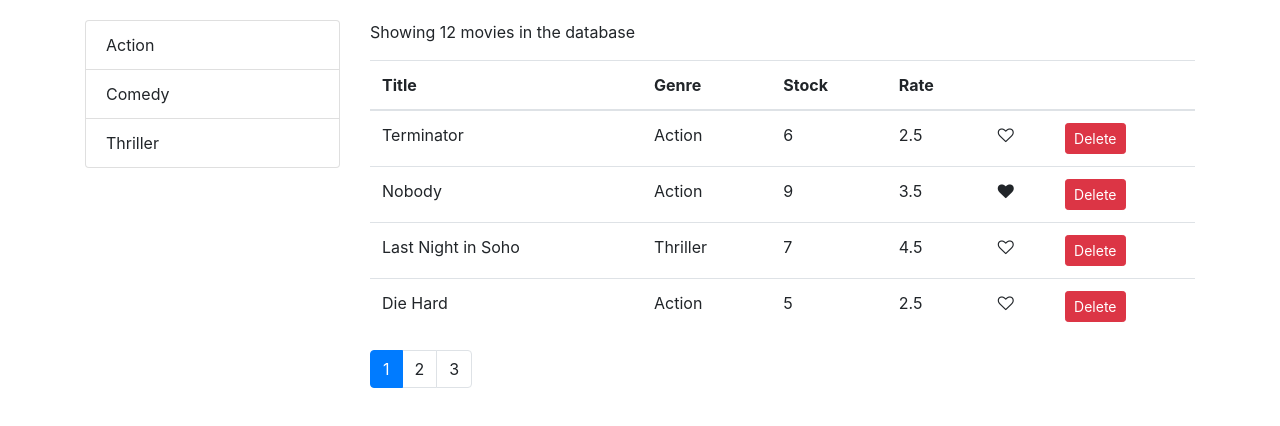
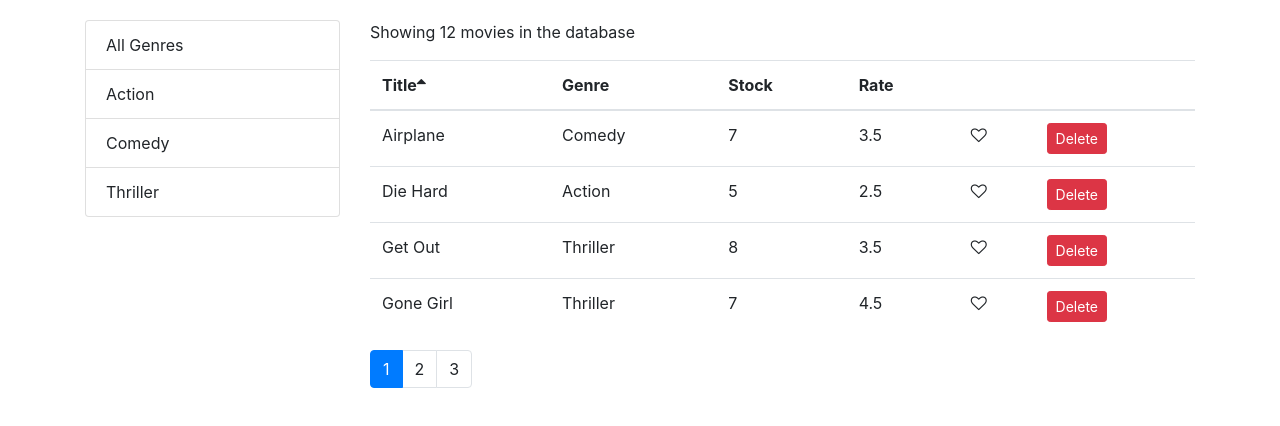
Before and after one commit to afrizaharahap/vidly-app, a React (Create React App) app: page / in a window 1280 px wide. Shown: the top 426 px of the page. Built offline with nearby package versions, Linux system fonts and the light colour scheme.

Commit message:
update pagination,filtering,sorting and extracting

```diff
--- a/src/components/common/listGroup.jsx
+++ b/src/components/common/listGroup.jsx
@@ -1,8 +1,14 @@
 import React from "react";
 
-const listGroup = (props) => {
-  const { items, textProperty, valueProperty, selectedItem, onItemSelect } =
-    props;
+const listGroup = ({
+  items,
+  textProperty,
+  valueProperty,
+  selectedItem,
+  onItemSelect,
+}) => {
+  // const { items, textProperty, valueProperty, selectedItem, onItemSelect } =
+  //   props;
   return (
     <ul className="list-group">
       {items.map((item) => (
--- a/src/components/common/pagination.jsx
+++ b/src/components/common/pagination.jsx
@@ -2,8 +2,8 @@
 import propTypes from "prop-types";
 import _ from "lodash";
 
-const Pagination = (props) => {
-  const { itemsCount, pageSize, currentPage, onPageChange } = props;
+const Pagination = ({ itemsCount, pageSize, currentPage, onPageChange }) => {
+  //const { itemsCount, pageSize, currentPage, onPageChange } = props;
   //console.log(currentPage);
   const pagesCount = Math.ceil(itemsCount / pageSize);
   if (pagesCount === 1) return null;
--- /dev/null
+++ b/src/components/common/table.jsx
@@ -0,0 +1,14 @@
+import React from "react";
+import TableHeader from "./tableHeader";
+import TableBody from "./tableBody";
+
+const Table = ({ columns, sortColumn, onSort, data }) => {
+  return (
+    <table className="table">
+      <TableHeader columns={columns} sortColumn={sortColumn} onSort={onSort} />
+      <TableBody columns={columns} data={data} />
+    </table>
+  );
+};
+
+export default Table;
--- /dev/null
+++ b/src/components/common/tableBody.jsx
@@ -0,0 +1,32 @@
+import React, { Component } from "react";
+import _ from "lodash";
+
+class TableBody extends Component {
+  renderCell = (item, column) => {
+    if (column.content) return column.content(item);
+    return _.get(item, column.path);
+  };
+
+  createKey = (item, column) => {
+    return item._id + (column.path || column.key);
+  };
+
+  render() {
+    const { data, columns } = this.props;
+    return (
+      <tbody>
+        {data.map((item) => (
+          <tr key={item._id}>
+            {columns.map((column) => (
+              <td key={this.createKey(item, column)}>
+                {this.renderCell(item, column)}
+              </td>
+            ))}
+          </tr>
+        ))}
+      </tbody>
+    );
+  }
+}
+
+export default TableBody;
--- /dev/null
+++ b/src/components/common/tableHeader.jsx
@@ -0,0 +1,40 @@
+import React, { Component } from "react";
+
+class TableHeader extends Component {
+  raiseSort = (path) => {
+    const sortColumn = { ...this.props.sortColumn };
+    if (sortColumn.path === path)
+      sortColumn.order = sortColumn.order === "asc" ? "desc" : "asc";
+    else {
+      sortColumn.path = path;
+      sortColumn.order = "asc";
+    }
+    this.props.onSort(sortColumn);
+  };
+  renderSortIcon = (column) => {
+    const { sortColumn } = this.props;
+    if (column.path !== sortColumn.path) return null;
+    if (sortColumn.order === "asc") return <i className="fa fa-sort-asc" />;
+    return <i className="fa fa-sort-desc" />;
+  };
+  render() {
+    return (
+      <thead>
+        <tr>
+          {this.props.columns.map((column) => (
+            <th
+              className="clickable"
+              key={column.path || column.key}
+              onClick={() => this.raiseSort(column.path)}
+            >
+              {column.label}
+              {this.renderSortIcon(column)}
+            </th>
+          ))}
+        </tr>
+      </thead>
+    );
+  }
+}
+
+export default TableHeader;
--- a/src/components/movies.jsx
+++ b/src/components/movies.jsx
@@ -1,11 +1,12 @@
 //import react from "react";
 import React, { Component } from "react";
-import Like from "./common/like";
+import MoviesTable from "./moviesTable";
 import ListGroup from "./common/listGroup";
 import Pagination from "./common/pagination";
 import { getMovies } from "../services/fakeMovieService";
 import { getGenres } from "../services/fakeGenreService";
 import { paginate } from "../utils/paginate";
+import _ from "lodash";
 
 class Movies extends Component {
   state = {
@@ -13,10 +14,12 @@
     genres: [],
     currentPage: 1,
     pageSize: 4,
+    sortColumn: { path: "title", order: "asc" },
   };
 
   componentDidMount() {
-    this.setState({ movies: getMovies(), genres: getGenres() });
+    const genres = [{ _id: "", name: "All Genres" }, ...getGenres()];
+    this.setState({ movies: getMovies(), genres });
   }
 
   handleDelete = (movie) => {
@@ -40,24 +43,35 @@
     this.setState({ currentPage: page });
   };
   handleGenreSelect = (genre) => {
-    this.setState({ selectedGenre: genre });
+    this.setState({ selectedGenre: genre, currentPage: 1 });
   };
-  render() {
-    const { length: count } = this.state.movies;
+
+  handleSort = (sortColumn) => {
+    this.setState({ sortColumn });
+  };
+  getPagedData = () => {
     const {
       pageSize,
       currentPage,
       selectedGenre,
+      sortColumn,
       movies: allMovies,
     } = this.state;
+    const filtered =
+      selectedGenre && selectedGenre._id
+        ? allMovies.filter((m) => m.genre._id === selectedGenre._id)
+        : allMovies;
+    const sorted = _.orderBy(filtered, [sortColumn.path], [sortColumn.order]);
+    const movies = paginate(sorted, currentPage, pageSize);
+    return { totalCount: filtered.length, data: movies };
+  };
+  render() {
+    const { length: count } = this.state.movies;
+    const { pageSize, currentPage, sortColumn } = this.state;
 
     if (count === 0) return <p>There are no movies shown</p>;
 
-    const filtered = selectedGenre
-      ? allMovies.filter((m) => m.genre._id === selectedGenre._id)
-      : allMovies;
-
-    const movies = paginate(filtered, currentPage, pageSize);
+    const { totalCount, data: movies } = this.getPagedData();
 
     return (
       <div className="row">
@@ -69,45 +83,16 @@
           />
         </div>
         <div className="col">
-          <p>Showing {filtered.length} movies in the database</p>
-          <table className="table">
-            <thead>
-              <tr>
-                <th>Title</th>
-                <th>Genre</th>
-                <th>Stock</th>
-                <th>Rate</th>
-                <th />
-                <th />
-              </tr>
-            </thead>
-            <tbody>
-              {movies.map((movie) => (
-                <tr key={movie._id}>
-                  <td>{movie.title}</td>
-                  <td>{movie.genre.name}</td>
-                  <td>{movie.numberInStock}</td>
-                  <td>{movie.dailyRentalRate}</td>
-                  <td>
-                    <Like
-                      liked={movie.liked}
-                      onClick={() => this.handleLike(movie)}
-                    />
-                  </td>
-                  <td>
-                    <button
-                      onClick={() => this.handleDelete(movie)}
-                      className="btn btn-danger btn-sm"
-                    >
-                      Delete
-                    </button>
-                  </td>
-                </tr>
-              ))}
-            </tbody>
-          </table>{" "}
+          <p>Showing {totalCount} movies in the database</p>
+          <MoviesTable
+            movies={movies}
+            sortColumn={sortColumn}
+            onLike={this.handleLike}
+            onDelete={this.handleDelete}
+            onSort={this.handleSort}
+          />
           <Pagination
-            itemsCount={filtered.length}
+            itemsCount={totalCount}
             pageSize={pageSize}
             currentPage={currentPage}
             onPageChange={this.handlePageChange}
--- /dev/null
+++ b/src/components/moviesTable.jsx
@@ -0,0 +1,43 @@
+import React, { Component } from "react";
+import Table from "./common/table";
+import Like from "./common/like";
+
+class MoviesTable extends Component {
+  columns = [
+    { path: "title", label: "Title" },
+    { path: "genre.name", label: "Genre" },
+    { path: "numberInStock", label: "Stock" },
+    { path: "dailyRentalRate", label: "Rate" },
+    {
+      key: "like",
+      content: (movie) => (
+        <Like liked={movie.liked} onClick={() => this.props.onLike(movie)} />
+      ),
+    },
+    {
+      key: "delete",
+      content: (movie) => (
+        <button
+          onClick={() => this.props.onDelete(movie)}
+          className="btn btn-danger btn-sm"
+        >
+          Delete
+        </button>
+      ),
+    },
+  ];
+
+  render() {
+    const { movies, onSort, sortColumn } = this.props;
+    return (
+      <Table
+        columns={this.columns}
+        data={movies}
+        sortColumn={sortColumn}
+        onSort={onSort}
+      />
+    );
+  }
+}
+
+export default MoviesTable;
--- a/src/index.css
+++ b/src/index.css
@@ -10,6 +10,9 @@
   -webkit-font-smoothing: antialiased,
   -moz-osx-font-smoothing: grayscale */
 }
+.clickable {
+  cursor: pointer;
+}
 
 code {
   font-family: source-code-pro, Menlo, Monaco, Consolas, "Courier New",
```
